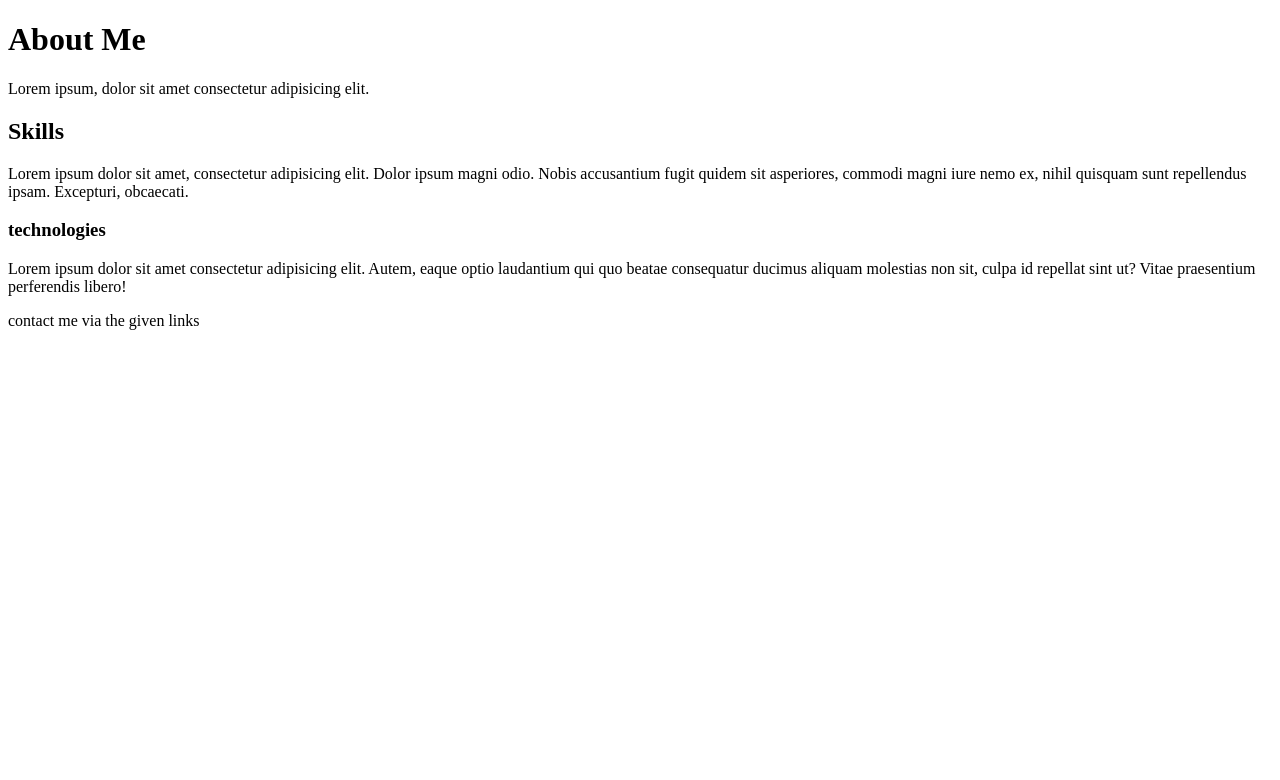
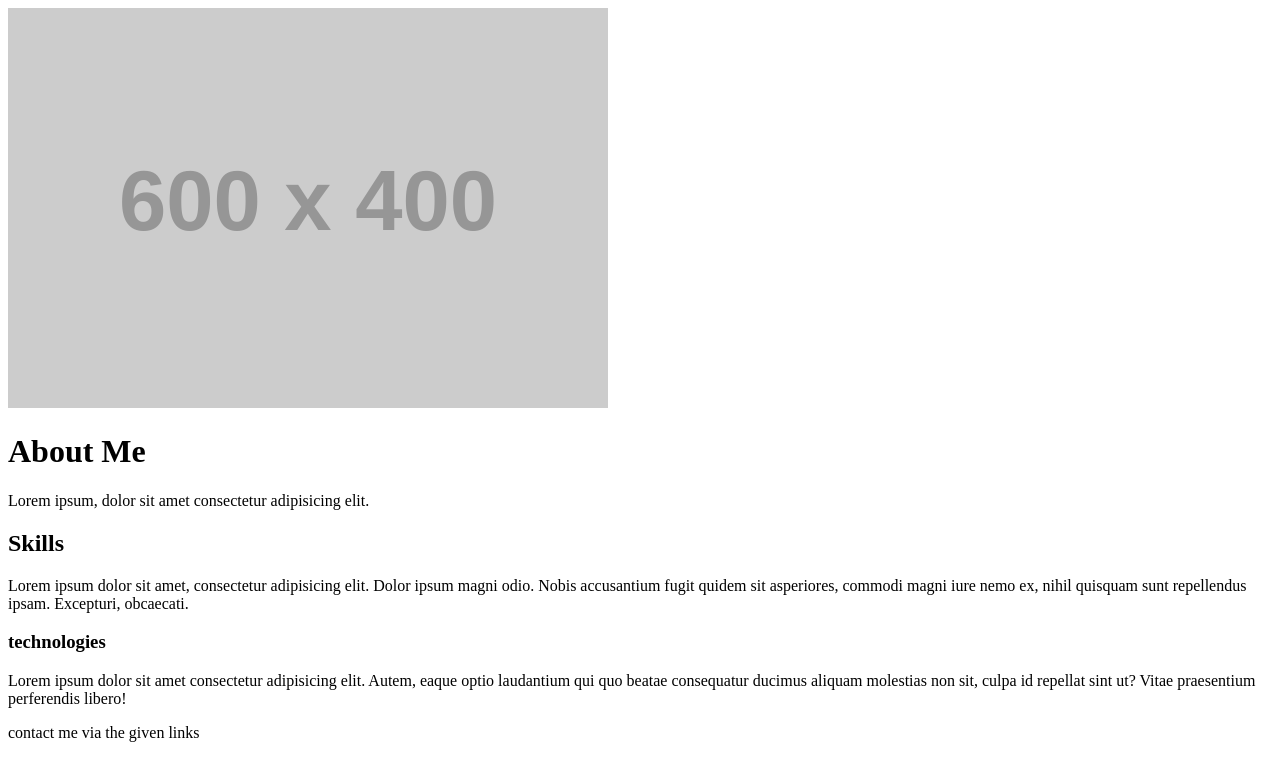
Before and after one commit to samuelmwangi729/My_First_Portfolio, a plain HTML site: page html_basic/index.html in a window 1280 px wide. Drawn offline with Linux system fonts and the light colour scheme; placeholder pictures from the web are drawn by us.

Commit message:
added the link here

```diff
--- a/html_basic/index.html
+++ b/html_basic/index.html
@@ -8,6 +8,9 @@
 </head>
 
 <body>
+    <a href="#">
+        <img src="https://placehold.co/600x400" />
+    </a>
     <h1>
         About Me
     </h1>
```
